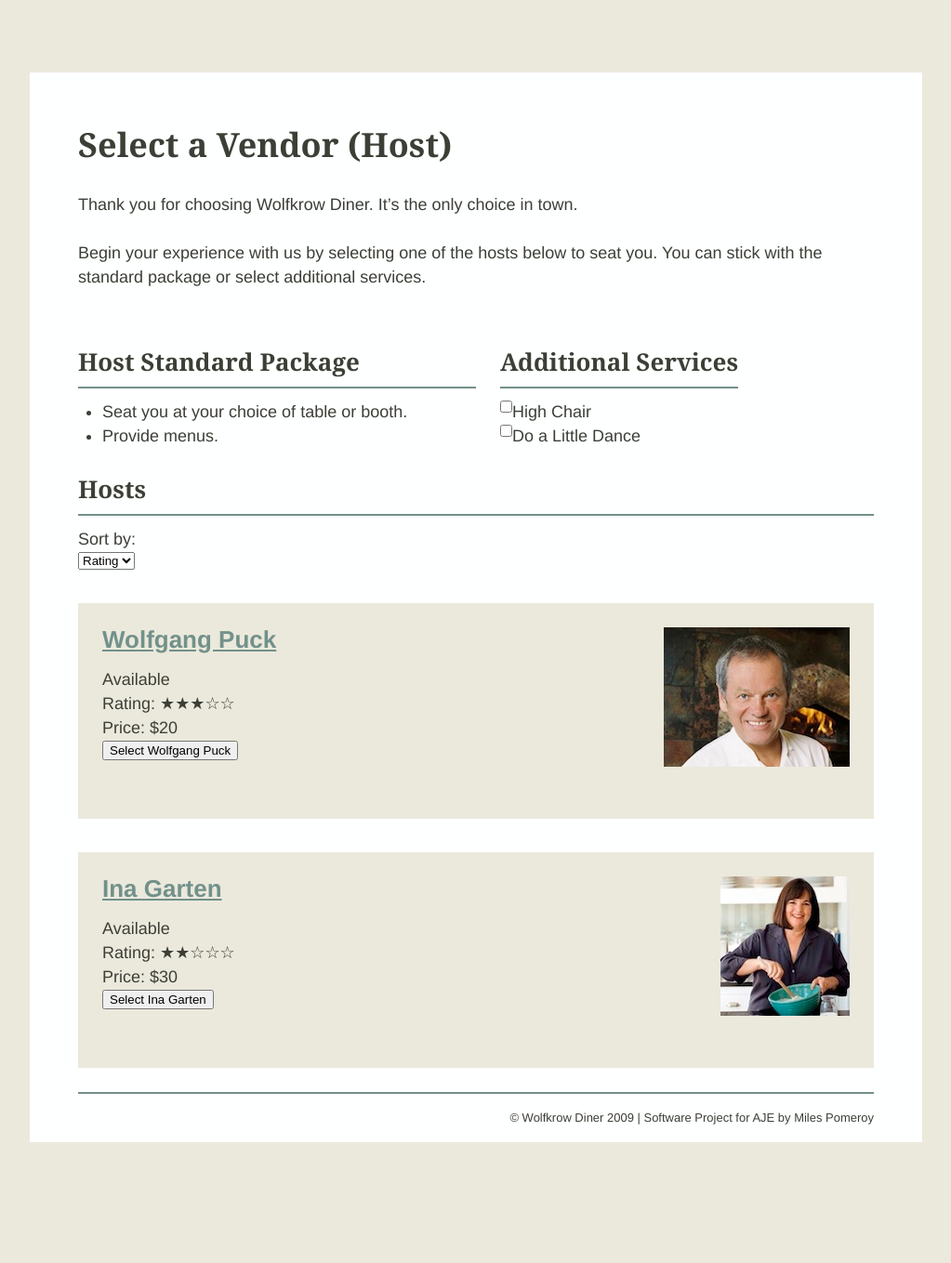
After one commit to milespomeroy/wolfkrow, a PHP site: page /select-vendor.html in a window 1280 px wide. The commit adds this page. Shown: the whole page at 93% size, without its empty margins (128-1151 px from the left). Run offline with PHP 8.4, Linux system fonts and the light colour scheme.

Commit message:
Added a bunch of basic html pages to act as templates for views.

```diff
--- /dev/null
+++ b/select-vendor.html
@@ -0,0 +1,70 @@
+<!DOCTYPE HTML PUBLIC "-//W3C//DTD HTML 4.01 Transitional//EN"
+"http://www.w3.org/TR/html4/loose.dtd">
+<html lang="en">
+<head>
+	<title>Select a Vendor</title>
+	<meta http-equiv="Content-Type" content="text/html;charset=UTF-8">
+	<link rel="stylesheet" type="text/css" href="style.css" media="all">
+</head>
+<body>
+
+	<h1>Select a Vendor (Host)</h1>
+
+	<p>Thank you for choosing Wolfkrow Diner. It’s the only choice in town.</p>
+
+	<p>Begin your experience with us by selecting one of the hosts below to
+		seat you. You can stick with the standard package or select additional
+		services.</p>
+
+
+	<div id="standard">
+		<h2>Host Standard Package</h2>
+
+		<ul>
+			<li>Seat you at your choice of table or booth.</li>
+			<li>Provide menus.</li>
+		</ul>
+	</div>
+
+	<div id="additional">
+		<h2>Additional Services</h2>
+
+		<input type="checkbox" id="high-chair">
+		<label for="high-chair">High Chair</label>
+
+		<input type="checkbox" id="dance">
+		<label for="dance">Do a Little Dance</label>
+	</div>
+
+	<h2>Hosts</h2>
+
+	<label for="sort-by">Sort by:</label>
+	<select id="sort-by">
+		<option>Rating</option>
+		<option>Price</option>
+	</select>
+
+	<form class="vendor" action="selected-vendor.html">
+		<img src="images/wolfgang-puck.jpg" alt="Wolfgang Puck">
+		<h3><a href="view-vendor.html">Wolfgang Puck</a></h3>
+		<p>Available</p>
+		<p>Rating: ★★★☆☆</p>
+		<p>Price: $20</p>
+		<input type="submit" value="Select Wolfgang Puck">
+	</form>
+
+	<form class="vendor" action="selected-vendor.html">
+		<img src="images/ina.jpg" alt="Wolfgang Puck">
+		<h3><a href="view-vendor.html">Ina Garten</a></h3>
+		<p>Available</p>
+		<p>Rating: ★★☆☆☆</p>
+		<p>Price: $30</p>
+		<input type="submit" value="Select Ina Garten">
+	</form>
+
+	<div id="footer">
+		&copy; Wolfkrow Diner 2009 | Software Project for AJE by Miles Pomeroy
+	</div>
+
+</body>
+</html>
--- a/style.css
+++ b/style.css
@@ -78,6 +90,7 @@
 	margin-top: 1em;
 	margin-bottom: 0.5em;
 	border-bottom: 2px solid #72918B;
+	clear: both;
 }
 
 a {
@@ -93,19 +106,73 @@
 	margin-bottom: 1.444em;
 }
 
+hr {
+	clear: both;
+	border: none;
+	border-bottom: 2px solid #72918B;
+	padding-top: 1em;
+}
+
+ul {
+	margin-left: 26px;
+	margin-bottom: 1em;
+}
+
 dt {
 	font-weight: bold;
+}
+
+.small {
+	font-size: 0.722em;
+	line-height: 2em;
 }
 
 h2#menu {
 	width: 50%;
 }
 
+input[type="checkbox"] {
+	clear: both;
+	margin: 0;
+	padding: 0;
+	display: block;
+	float: left;
+}
+
+label {
+	display: block;
+}
+
+table {
+	border: 1px solid ;
+	margin-top: 1em;
+}
+
+th {
+	background-color: #72918B;
+	border: 1px solid #000;
+	padding: 13px;
+	color: #FEFFFF;
+}
+
+td {
+	border: 1px solid;
+	padding: 13px;
+}
+
+td.center {
+	text-align: center;
+}
+
+fieldset {
+	border: 2px solid #72918B;
+	padding: 0em 26px;
+	width: 50%;
+}
+
 fieldset#signin {
 	float: right;
 	width: 320px;
-	border: 2px solid #72918B;
-	padding: 0em 26px;
 }
 
 fieldset#signin h2 {
@@ -145,10 +241,44 @@
 
 fieldset#signin p {
 	clear: left;
-	margin: 0;
 	font-size: 0.722em;
 	line-height: 4em;
 }
+
+#standard {
+	float: left;
+	width: 50%;
+}
+
+#additional {
+	float: left;
+	margin-left: 26px;
+}
+
+/* Select Vendor */
+
+.vendor {
+	background-color: #EBE9DC;
+	padding: 26px;
+	margin-top: 2em;
+	height: 10em;
+}
+
+.vendor h3 {
+	font-size: 1.444em;
+	margin-bottom: 0.722em;
+}
+
+.vendor p {
+	margin: 0;
+
+}
+
+.vendor img {
+	float: right;
+}
+
+/* Footer */
 
 #footer {
 	clear: both;
```
Also changed, not shown: other parts of style.css (+45 -4 lines), first-time.html (added, +60 -0 lines), index.html (+4 -6 lines), selected-vendor.html (added, +38 -0 lines), vendor-app-activate.html (added, +46 -0 lines), vendor-app-submit.html (added, +21 -0 lines), vendor-app.html (added, +51 -0 lines), vendor-dashboard.html (added, +59 -0 lines), view-vendor.html (added, +32 -0 lines), images/ina.jpg (added), images/wolfgang-puck.jpg (added).
